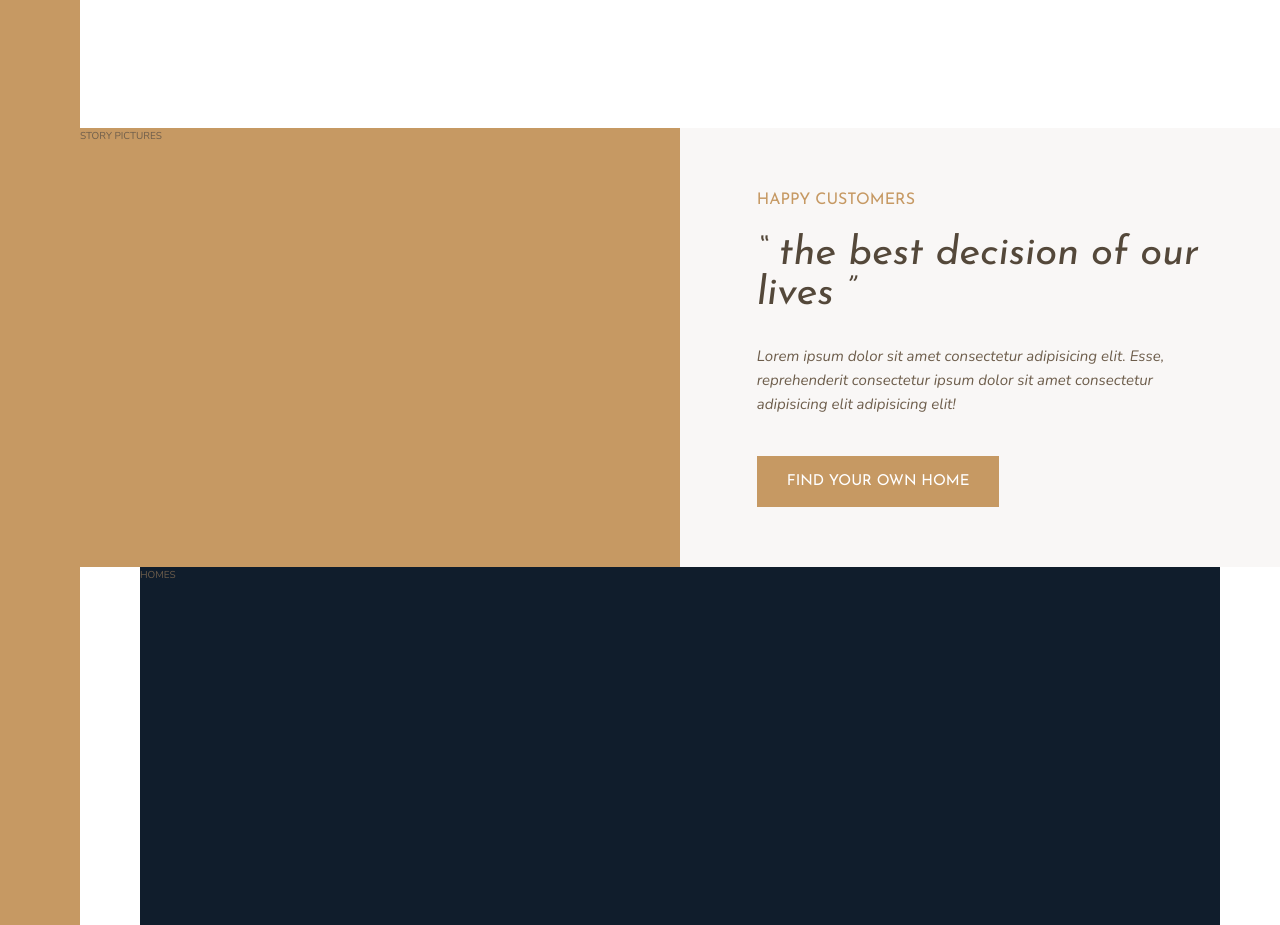
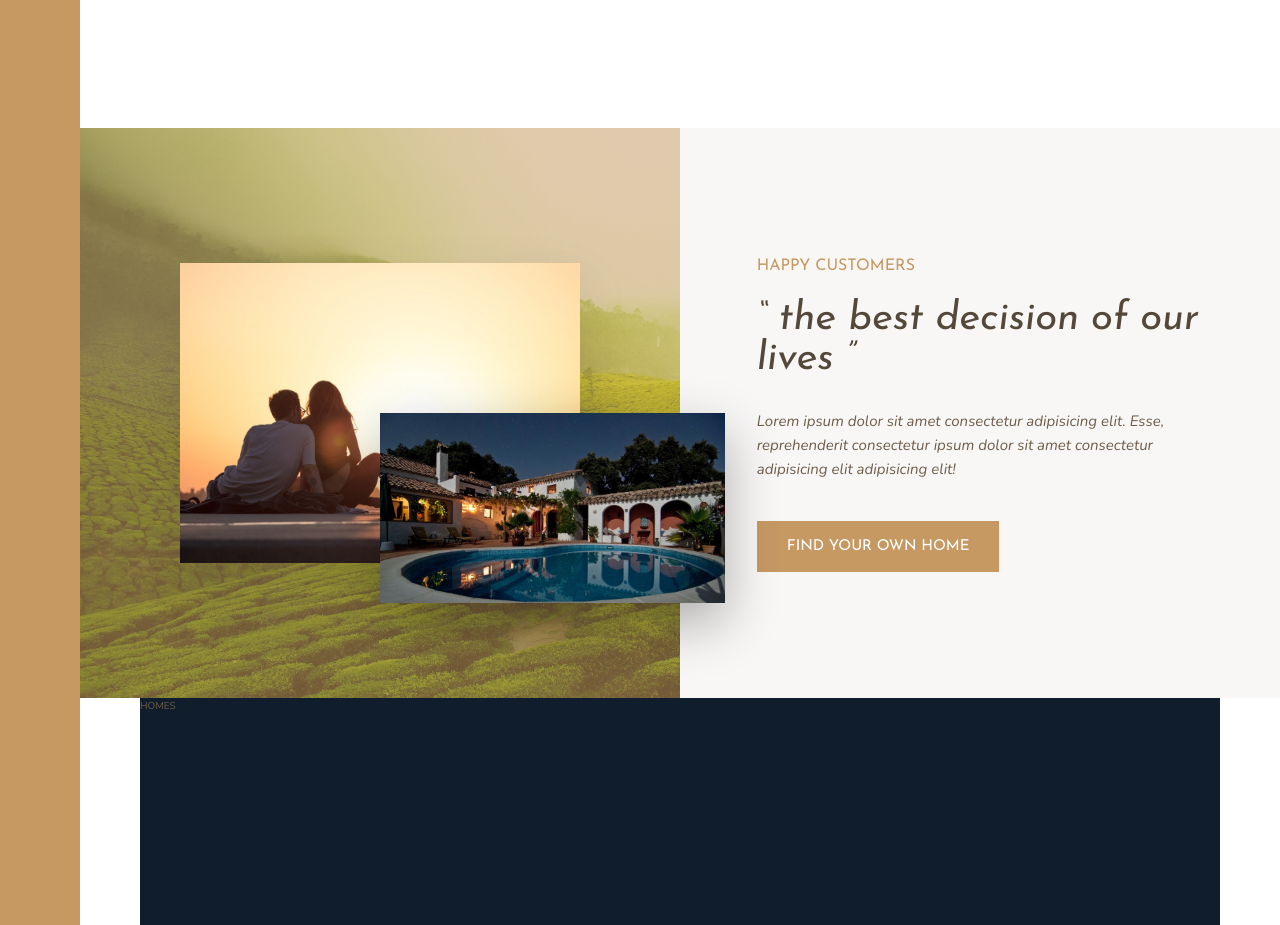
Before and after one commit to princecabrera/nexter-grid, a website: page index.html in a window 1280 px wide. Shown: the part 1180-2105 px from the top of the page. Drawn offline with nearby package versions, Linux system fonts and the light colour scheme.

Commit message:
completed story section

```diff
--- a/index.html
+++ b/index.html
@@ -59,7 +59,8 @@
 
     </section>
     <div class="story__pictures">
-        STORY PICTURES
+        <img src="img/story-1.jpeg" alt="Couple with new house" class="story__img--1">
+        <img src="img/story-2.jpeg" alt="new house" class="story__img--2">
     </div>
     <div class="story__content">
         <h3 class="heading-3 mb-sm">Happy Customers</h3>
--- a/sass/_story.scss
+++ b/sass/_story.scss
@@ -2,6 +2,28 @@
     &__pictures {
         background-color: $color-primary;
         grid-column: full-start / col-end 4;
+
+        display: grid;
+        grid-template-rows: repeat(6, 1fr);
+        grid-template-columns: repeat(6, 1fr);
+        align-items: center;
+        background-image: linear-gradient(rgba($color-primary, .5), rgba($color-primary, .5)), url(../img/back.jpg);
+        background-size: cover;
+    }
+
+    &__img--1 {
+        width: 100%;
+        grid-row: 2 / 6;
+        grid-column: 2 / 6;
+        box-shadow: 0 2rem 5rem rgba(0,0,0,.1);
+
+    }
+    &__img--2 {
+        width: 115%;
+        grid-row: 4 / 6;
+        grid-column: 4 / 7;
+        z-index: 10;
+        box-shadow: 0 2rem 5rem rgba(0,0,0,.3);
     }
 
     &__content {
```
Also changed, not shown: css/style.css.
